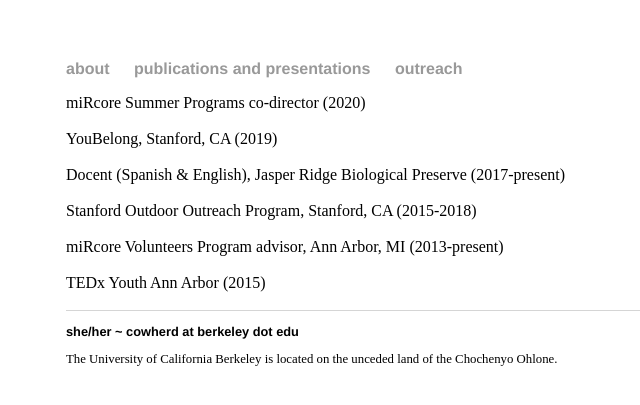
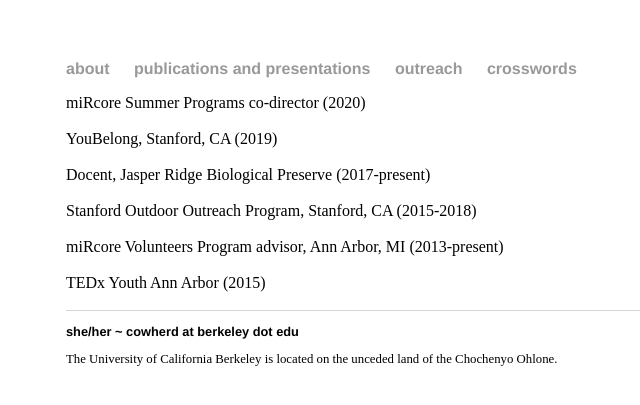
Before and after one commit to mariannecowherd/mariannecowherd.github.io, a Jekyll site: the page built from outreach/index.html, in a window 1280 px wide. Shown: the top 405 px of the page, without its empty margins (126-766 px from the left). Built offline with Jekyll 4.4.1, drawn with Linux system fonts in a browser that asks for light colours.

Commit message:
crosswords page

```diff
--- a/_layouts/default.html
+++ b/_layouts/default.html
@@ -14,6 +14,7 @@
 	        		<li><a href="/">about</a></li>
 	        		<li><a href="/cv">publications and presentations</a></li>
 							<li><a href="/outreach">outreach</a></li>
+							<li><a href="/crosswords">crosswords</a></li>
 	    		</ul>
 			</nav>
 			<div class="container">
--- a/outreach/index.html
+++ b/outreach/index.html
@@ -10,7 +10,7 @@
 <div class="blurb">
 	miRcore Summer Programs co-director (2020)<br><br>
 	YouBelong, Stanford, CA (2019)<br><br>
-	Docent (Spanish & English), Jasper Ridge Biological Preserve (2017-present)<br><br>
+	Docent, Jasper Ridge Biological Preserve (2017-present)<br><br>
 	Stanford Outdoor Outreach Program, Stanford, CA (2015-2018)<br><br>
 	miRcore Volunteers Program advisor, Ann Arbor, MI (2013-present)<br><br>
 	TEDx Youth Ann Arbor (2015)<br><br>
```
Also changed, not shown: 1 other file.
